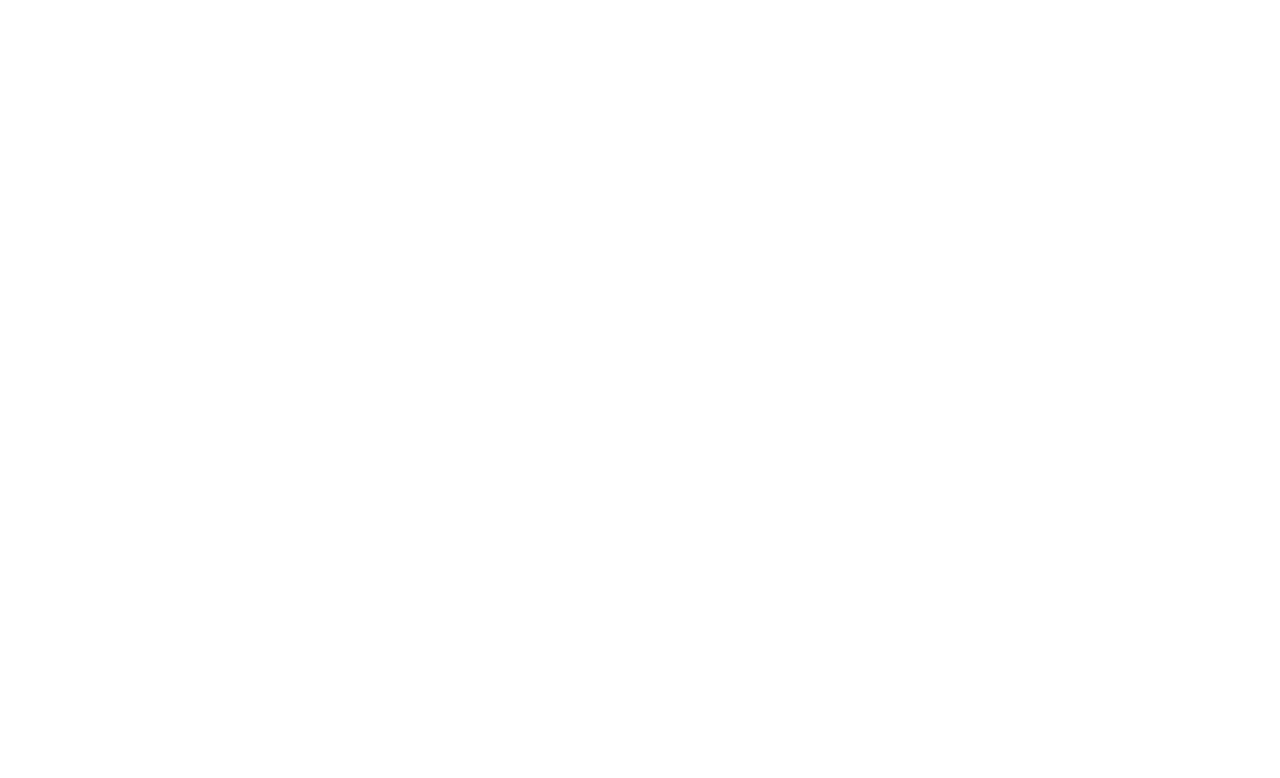
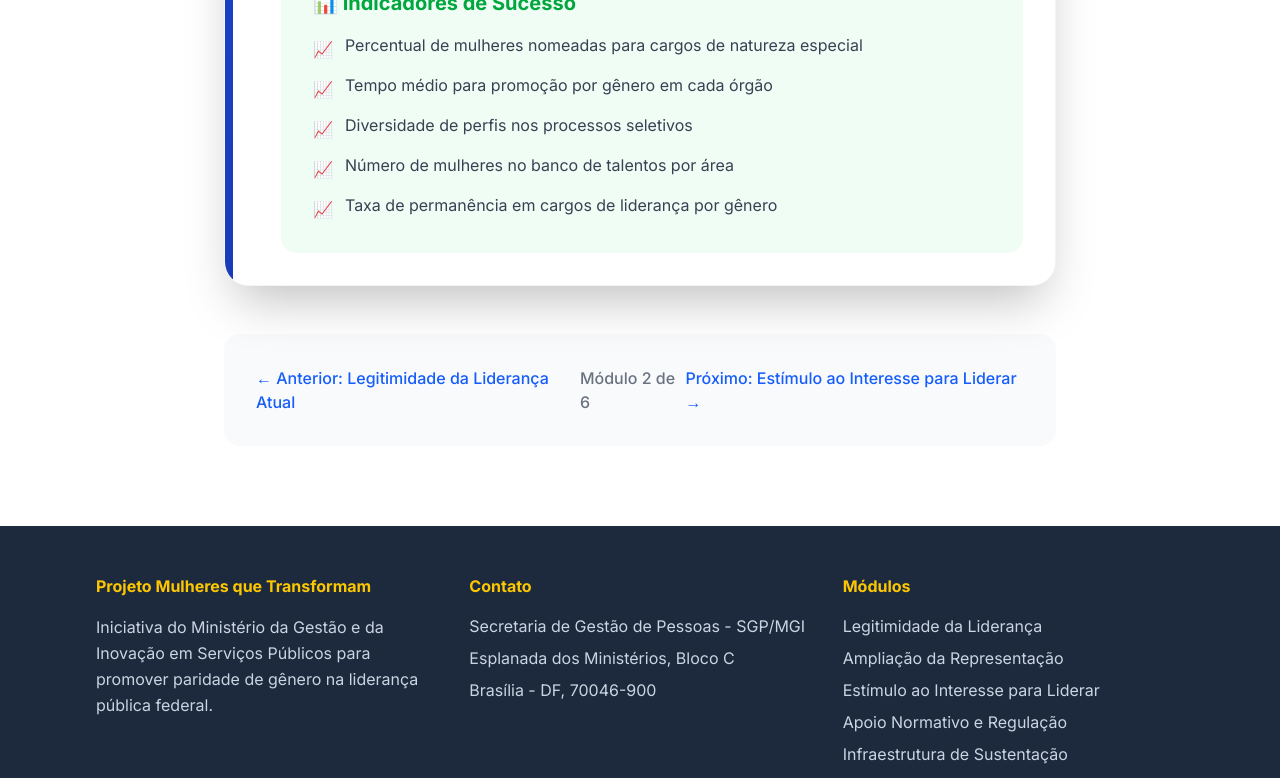
Before and after one commit to Carlafigueiredo10/mulheres-que-transformam, a Next.js app: page /modulos/ampliacao in a window 1280 px wide. Before the commit this address had no page. Shown: the part 2000-2778 px from the top of the page. Before the commit the page ends 800 px from the top, so only its background shows below. Built offline with nearby package versions, Linux system fonts and the light colour scheme.

Commit message:
fix: Use module.id consistently throughout ModulePage

```diff
--- a/src/app/modulos/[slug]/page.tsx
+++ b/src/app/modulos/[slug]/page.tsx
@@ -8,13 +8,13 @@
 
 export default async function ModulePage({ params }: ModulePageProps) {
   const { slug } = await params;
-  const moduleData = modules.find(m => m.slug === slug); // ← Aqui usar 'slug' ao invés de 'params.slug'
+  const moduleData = modules.find(m => m.id === slug); // ← Usar 'id' ao invés de 'slug'
 
   if (!moduleData) {
     notFound();
   }
 
-  const currentIndex = modules.findIndex(m => m.slug === slug);
+  const currentIndex = modules.findIndex(m => m.id === slug); // ← Também aqui
   const previousModule = currentIndex > 0 ? modules[currentIndex - 1] : null;
   const nextModule = currentIndex < modules.length - 1 ? modules[currentIndex + 1] : null;
 
@@ -172,6 +172,6 @@
 
 export async function generateStaticParams() {
   return modules.map((module) => ({
-    slug: module.slug, // ← Trocar 'module.id' por 'module.slug'
+    slug: module.id, // ← Usar 'id' para gerar os slugs
   }));
 }
```
